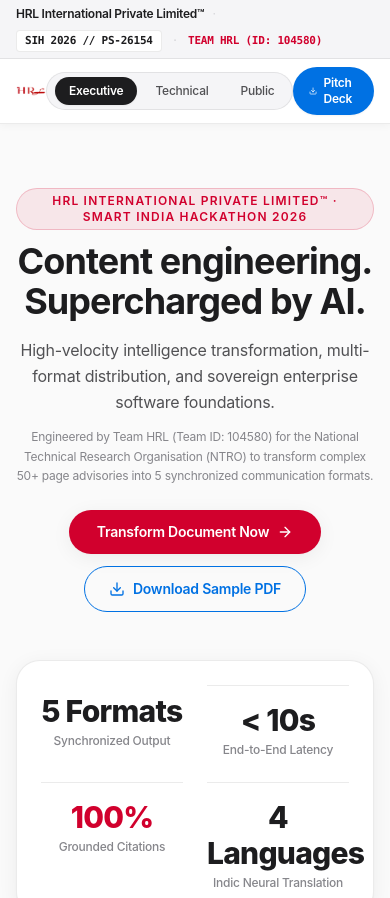
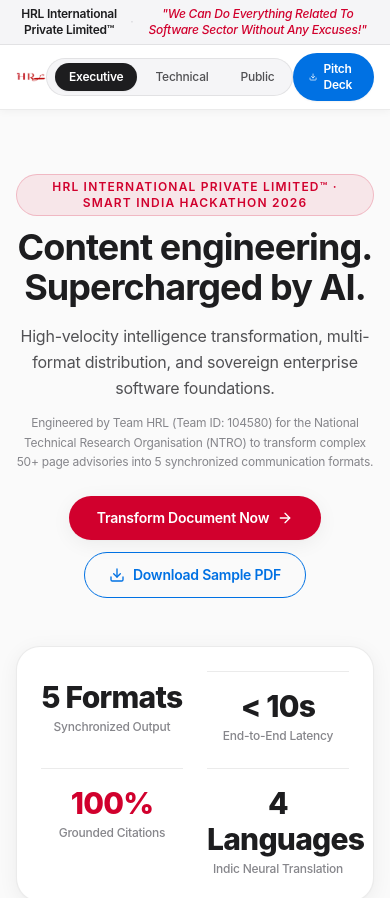
Before and after one commit to hrlpavan/omnitransform-ai-resources, a React (Vite) app in the folder frontend/: page / in a window 390 px wide. Shown: the top 898 px of the page. Built offline with nearby package versions, Linux system fonts and the light colour scheme.

Commit message:
Remove top metadata badge and footer internal design tag for clean corporate minimalism

```diff
--- a/frontend/src/components/Footer.tsx
+++ b/frontend/src/components/Footer.tsx
@@ -74,7 +74,7 @@
 
         <div className="mt-8 pt-6 border-t border-hrl-dark-border flex flex-col sm:flex-row items-center justify-between text-xs text-zinc-500">
           <span>© 2026 HRL International Private Limited™ · All rights reserved</span>
-          <span>Apple-Caliber Minimalist UI · Zero Emojis Standard</span>
+          <span>Sovereign Local Architecture · Enterprise Gen AI Engine</span>
         </div>
       </div>
     </footer>
--- a/frontend/src/components/Navbar.tsx
+++ b/frontend/src/components/Navbar.tsx
@@ -11,22 +11,18 @@
 export const Navbar: React.FC<NavbarProps> = ({ currentPersona, onPersonaChange, isProcessing }) => {
   return (
     <header className="sticky top-0 z-40 bg-white/95 backdrop-blur-md border-b border-hrl-border shadow-hrl-subtle no-print transition-all">
-      {/* Official Corporate Motto & Institutional Partners Bar */}
+      {/* Official Corporate Motto Bar */}
       <div className="bg-hrl-surface border-b border-hrl-border py-1.5 px-4 text-center top-motto-bar">
         <div className="max-w-6xl mx-auto flex items-center justify-between text-xs text-hrl-body flex-wrap gap-2">
           <div className="flex items-center gap-2">
             <span className="font-semibold text-hrl-dark">HRL International Private Limited™</span>
             <span className="text-zinc-300">·</span>
-            <span className="italic text-hrl-crimson font-medium hidden md:inline">
+            <span className="italic text-hrl-crimson font-medium">
               "We Can Do Everything Related To Software Sector Without Any Excuses!"
             </span>
           </div>
-          <div className="flex items-center gap-2.5 font-mono text-[11px]">
-            <span className="bg-white px-2 py-0.5 rounded border border-hrl-border font-semibold text-hrl-dark">
-              SIH 2026 // PS-26154
-            </span>
-            <span className="text-zinc-300">·</span>
-            <span className="font-semibold text-hrl-crimson">TEAM HRL (ID: 104580)</span>
+          <div className="text-xs text-hrl-muted font-medium hidden sm:block">
+            Mangaluru, Karnataka, India
           </div>
         </div>
       </div>
```
